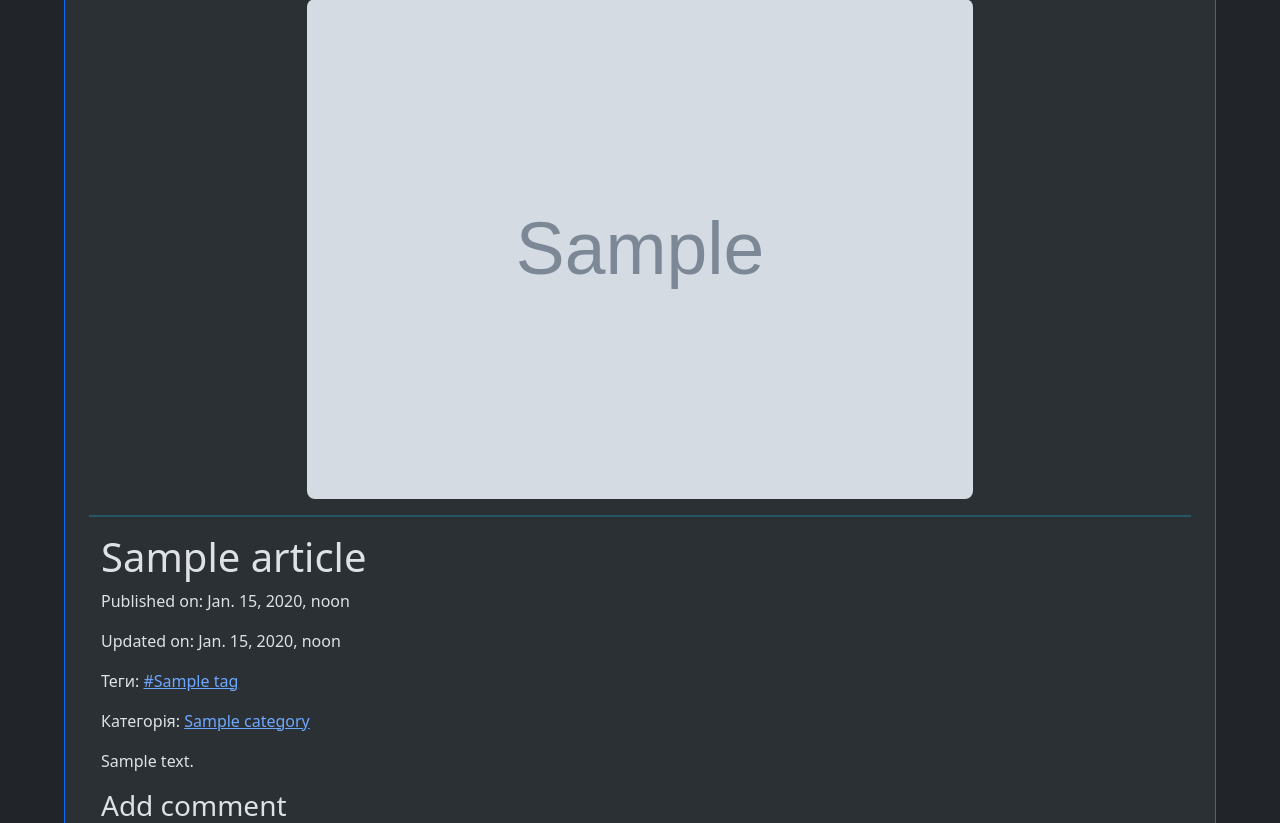
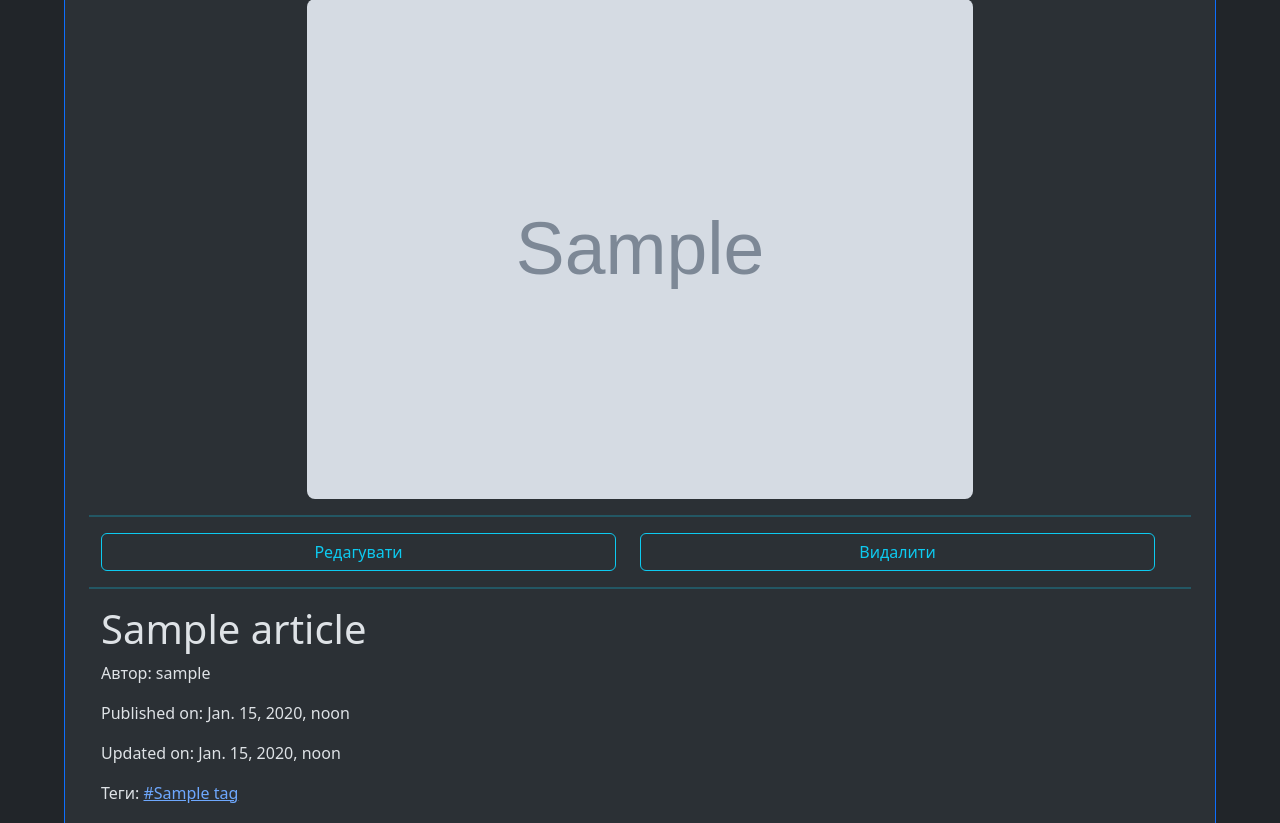
Before and after one commit to KatePril/FirstShopDjango, a Django app: a page that uses blog/templates/blog/details.html in a window 1280 px wide. Shown: the part 1010-1833 px from the top of the page. Run offline with Django 4.2, Linux system fonts and the light colour scheme; a user stored in the database is signed in; tables that the repository leaves empty hold one stand-in row (values such as "Sample post"); grey boxes marked "Sample" are stand-in pictures; some libraries are stand-ins or nearby versions.

Commit message:
Add author

```diff
--- a/blog/models.py
+++ b/blog/models.py
@@ -1,4 +1,5 @@
 from django.db import models
+from django.contrib.auth.models import User
 
 # Create your models here.
 class Article(models.Model):
@@ -10,6 +11,7 @@ class Article(models.Model):
         (DRAFT, 'Draft')
     )
 
+    author = models.ForeignKey(User, on_delete=models.CASCADE, related_name='articles', verbose_name='Author', default=1)
     category = models.ForeignKey('Category', on_delete=models.CASCADE, related_name='articles', default=1, verbose_name='Category')
     tags = models.ManyToManyField('Tag', related_name='articles', verbose_name='Tags')
     title = models.CharField(max_length=255, verbose_name='Title')
--- a/blog/templates/blog/details.html
+++ b/blog/templates/blog/details.html
@@ -8,8 +8,23 @@
         <img src="{{article.image.url}}" alt="{{article.title}}" style="height:500px;" class="rounded-3">
     </div>
     {% endif %}
+    {%if user.username == article.author.username %}
+        <hr class="my-3 border border-info">
+        {% comment %} TODO: Кнопки редагування і видалення {% endcomment %}
+        {% comment %} <a href="{% url 'articles_edit' article.slug %}">Редагувати</a>
+        <a href="{% url 'articles_delete' article.slug %}">Видалити</a> {% endcomment %}
+        <div class="row">
+            <div class="col d-grid">
+                <a class="btn btn-outline-info" href="">Редагувати</a>
+            </div>
+            <div class="col d-grid">
+                <a class="btn btn-outline-info" href="">Видалити</a>
+            </div>
+          </div>
+    {% endif %}
     <hr class="my-3 border border-info">
     <h1>{{article.title}}</h1>
+    <p>Автор: {{article.author.username}}</p>
     <p>Published on: {{article.created_at}}</p>
     <p>Updated on: {{article.updated_at}}</p>
     <p>Теги: {% for tag in article.tags.all %}
```
Also changed, not shown: blog/migrations/0006_article_author_article_image.py (added), blog/migrations/0006_article_image.py (deleted).
